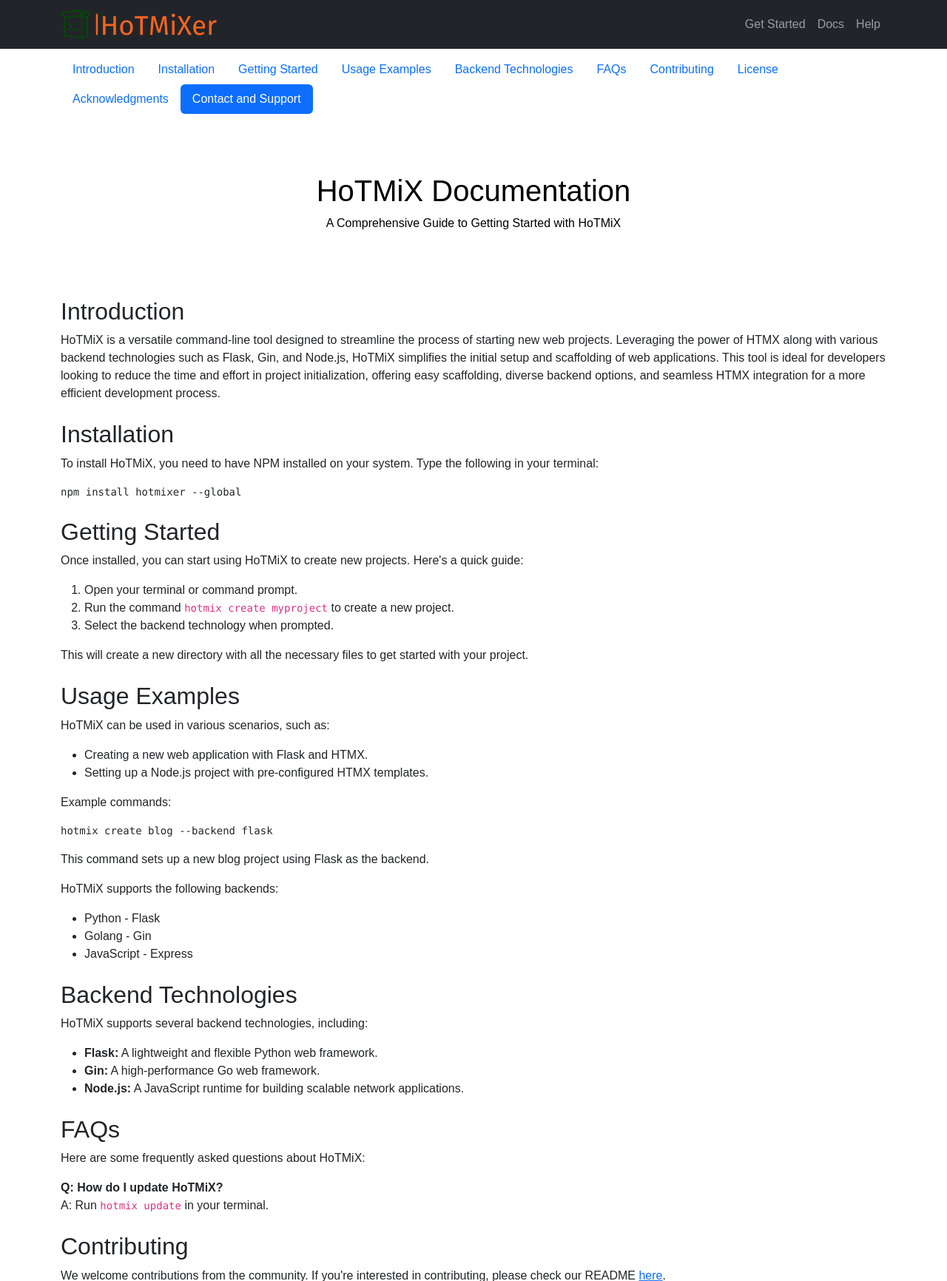
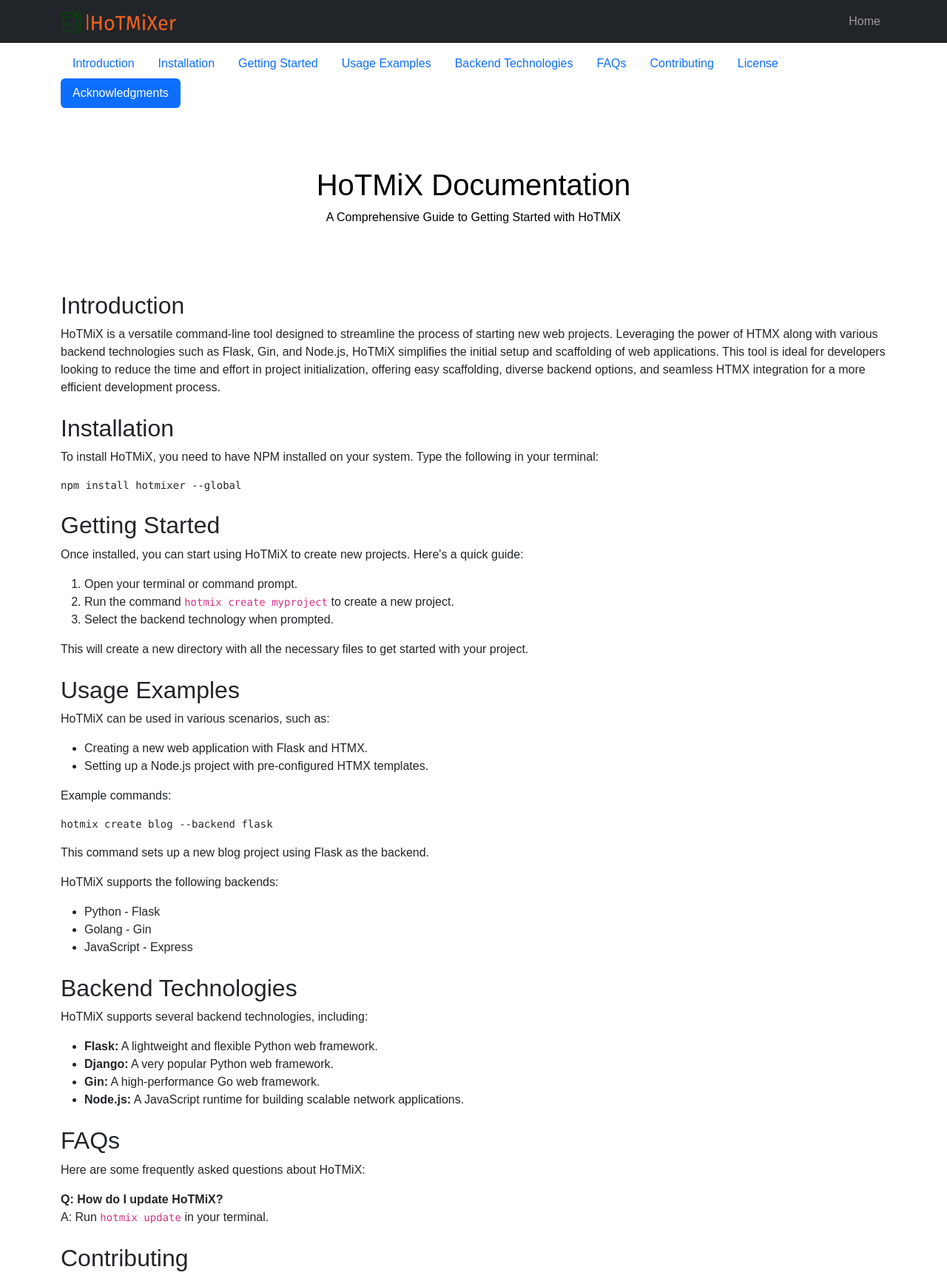
Before and after one commit to KDreynolds/hotmix_site, a Flask app: page /templates/docs.html in a window 1280 px wide. Shown: the top 1732 px of the page at 74% size. Run offline with Flask 3, Linux system fonts and the light colour scheme.

Commit message:
fixing link to docs page and styling for docs.html page

```diff
--- a/templates/docs.html
+++ b/templates/docs.html
@@ -12,17 +12,11 @@
     <nav class="navbar navbar-expand-lg navbar-dark bg-dark">
         <div class="container">
             <a class="navbar-brand" href="/templates/index.html">
-                <img src="/static/logo-no-background.png" alt="HoTMiXer logo" height="40" width="211">
+                <img src="/static/logo-no-background.png" alt="HoTMiXer logo" class="logo">
             </a>
             <ul class="navbar-nav ms-auto">
                 <li class="nav-item">
-                    <a class="nav-link" href="/templates/docs.html#getting-started">Get Started</a>
-                </li>
-                <li class="nav-item">
-                    <a class="nav-link" href="/templates/docs.html">Docs</a>
-                </li>
-                <li class="nav-item">
-                    <a class="nav-link" href="/templates/docs.html#contact-support">Help</a>
+                    <a class="nav-link" href="/templates/index.html">Home</a>
                 </li>
             </ul>
         </div>
@@ -57,9 +51,6 @@
             </li>
             <li class="nav-item">
                 <a class="nav-link" href="#acknowledgments">Acknowledgments</a>
-            </li>
-            <li class="nav-item">
-                <a class="nav-link" href="#contact-support">Contact and Support</a>
             </li>
         </ul>
     </div>
@@ -122,6 +113,7 @@
             <p>HoTMiX supports several backend technologies, including:</p>
             <ul>
                 <li><strong>Flask:</strong> A lightweight and flexible Python web framework.</li>
+                <li><strong>Django:</strong> A very popular Python web framework.</li>
                 <li><strong>Gin:</strong> A high-performance Go web framework.</li>
                 <li><strong>Node.js:</strong> A JavaScript runtime for building scalable network applications.</li>
             </ul>
--- a/templates/index.html
+++ b/templates/index.html
@@ -14,6 +14,11 @@
 			<a class="navbar-brand" href="#">
 				<img src="/static/logo-no-background.png" alt="HoTMiXer logo" class="logo">
 			</a>
+            <ul class="navbar-nav ms-auto">
+                <li class="nav-item">
+                    <a class="nav-link" href="/templates/docs.html">Docs</a>
+                </li>
+            </ul>
 		</div>
 	</nav>
 
```
Also changed, not shown: 1 other file.
